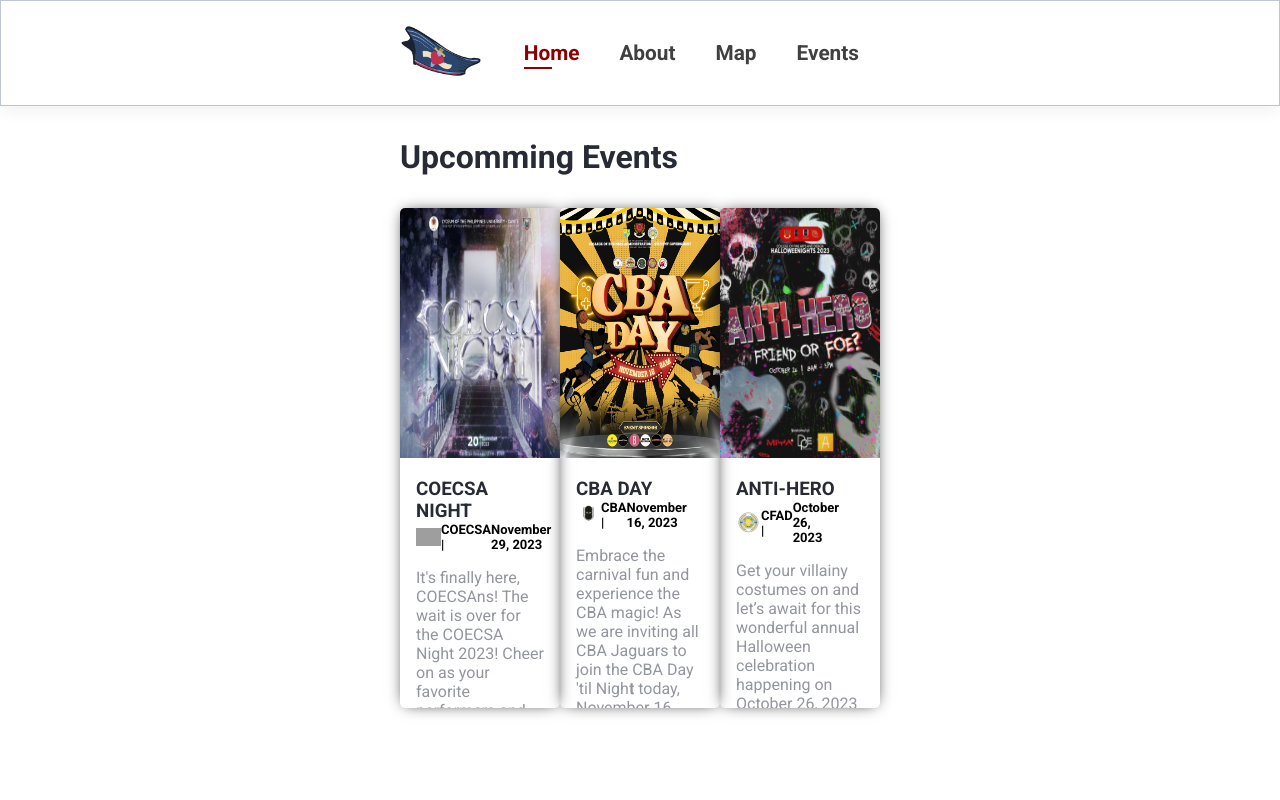
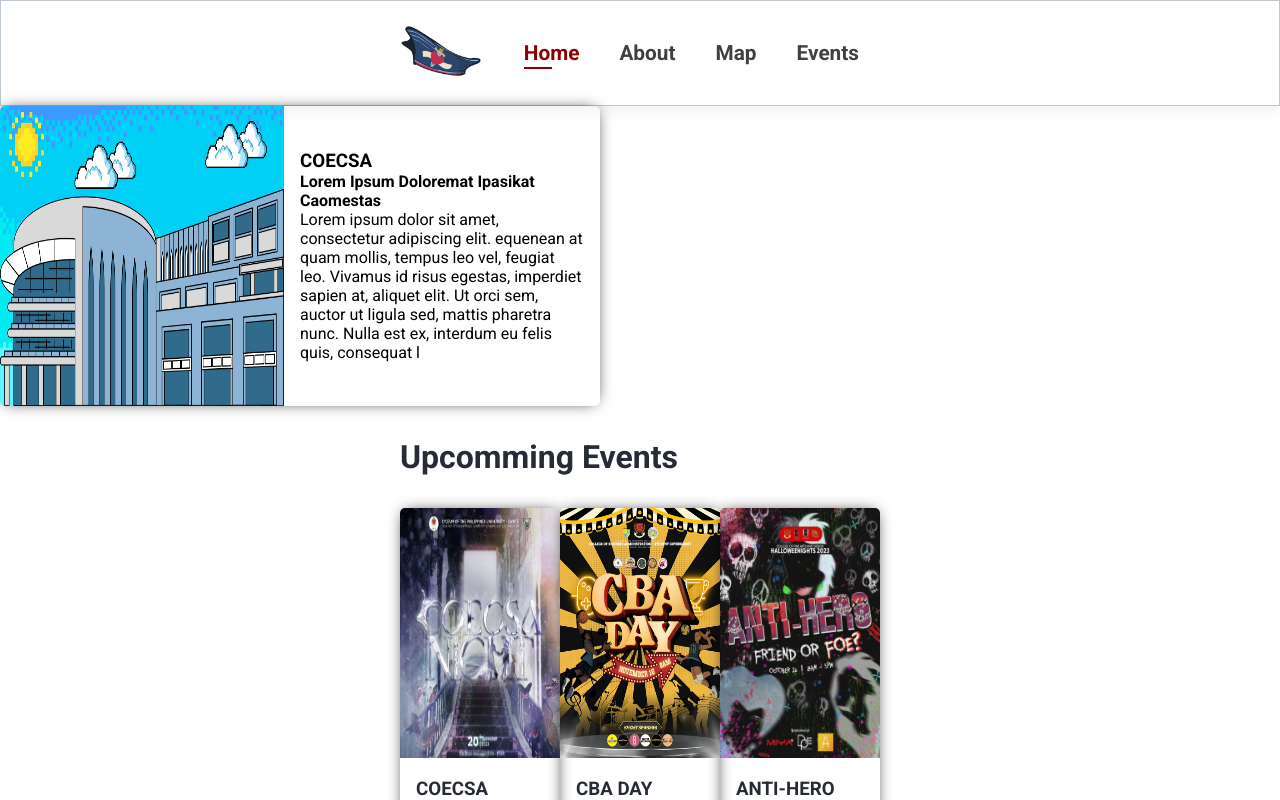
Before and after one commit to ianaumi/Lycee, a React (Create React App) app: page / in a window 1280 px wide. Shown: the top 800 px of the page. Built offline with nearby package versions, Linux system fonts and the light colour scheme; grey boxes are pictures that could not be loaded.

Commit message:
Added building component

```diff
--- a/src/Components/Buildings-component/Buildings.js
+++ b/src/Components/Buildings-component/Buildings.js
@@ -0,0 +1,13 @@
+import "./Buildings.css";
+import BuildingCard from "./BuildingCard";
+export default function Buildings(){
+
+    return(
+        <>
+        <div className="Buildings-Container">
+            <BuildingCard/>
+        </div>
+
+        </>
+    )
+}
--- a/src/Routes/Home-page.js
+++ b/src/Routes/Home-page.js
@@ -1,10 +1,12 @@
 import Navbar from "../Components/Navigation-component/Navbar";
 import Event from "../Components/Events-component/Event";
+import Buildings from "../Components/Buildings-component/Buildings";
 
 export default function Home(){
     return(
         <>
         <Navbar/>
+        <Buildings/>
         <Event/>
         </>
     )
```
